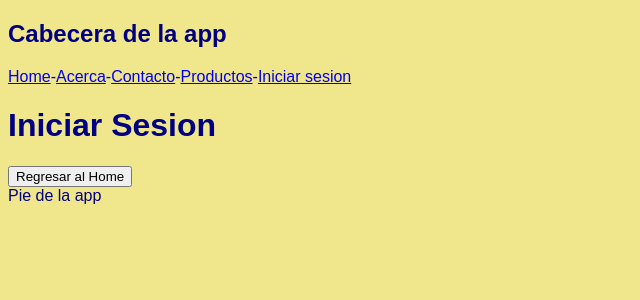
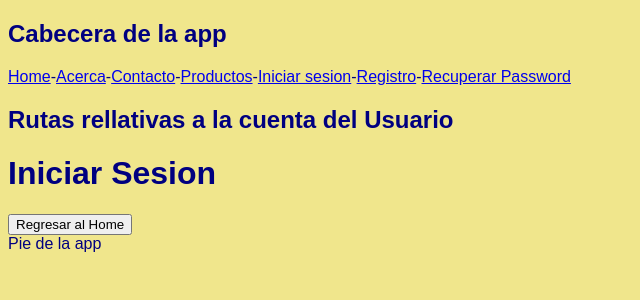
Before and after one commit to Condebasura/usandoNext, a Next.js app: page /login in a window 1280 px wide. Shown: the top 300 px of the page, without its empty margins (0-640 px from the left). Built offline with nearby package versions, Linux system fonts and the light colour scheme.

Commit message:
Practica y aprendizaje(rutas relativas)

```diff
--- /dev/null
+++ b/src/app/(Cuenta)/layout.tsx
@@ -0,0 +1,12 @@
+export default function ProfileLayout(
+
+    {children}:{
+    children: React.ReactNode
+    }) {
+        return ( // Crear rutas relativas
+            <>
+            <h2>Rutas rellativas a la cuenta del Usuario</h2>
+            {children}
+            </>
+        );
+    }
--- a/src/app/layout.tsx
+++ b/src/app/layout.tsx
@@ -38,6 +38,11 @@ export default function RootLayout({
               <Link href="/productos">Productos</Link>
               -
               <Link href="/login">Iniciar sesion</Link>
+              -
+              <Link href="/registro">Registro</Link>
+              -
+              <Link href="/password">Recuperar Password</Link>
+
             </nav>
           </header>
 
```
